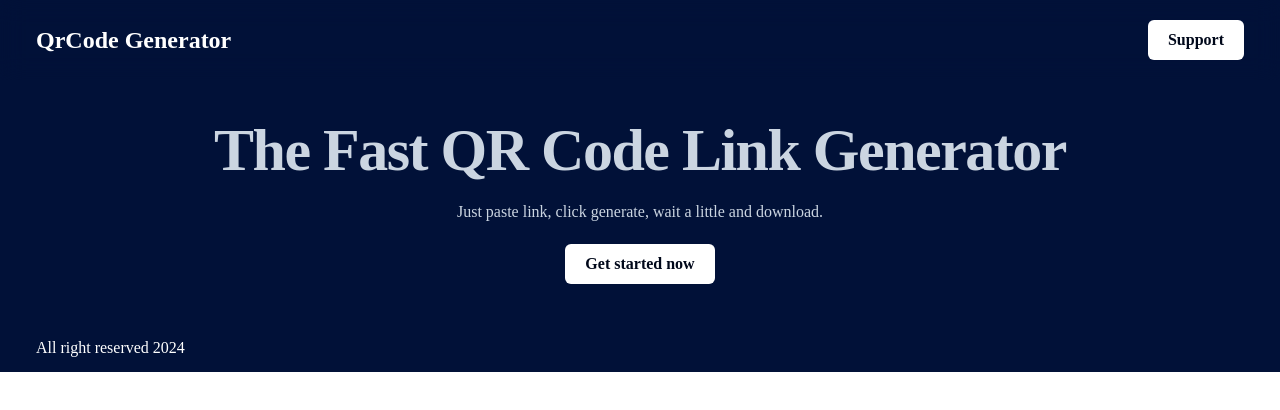
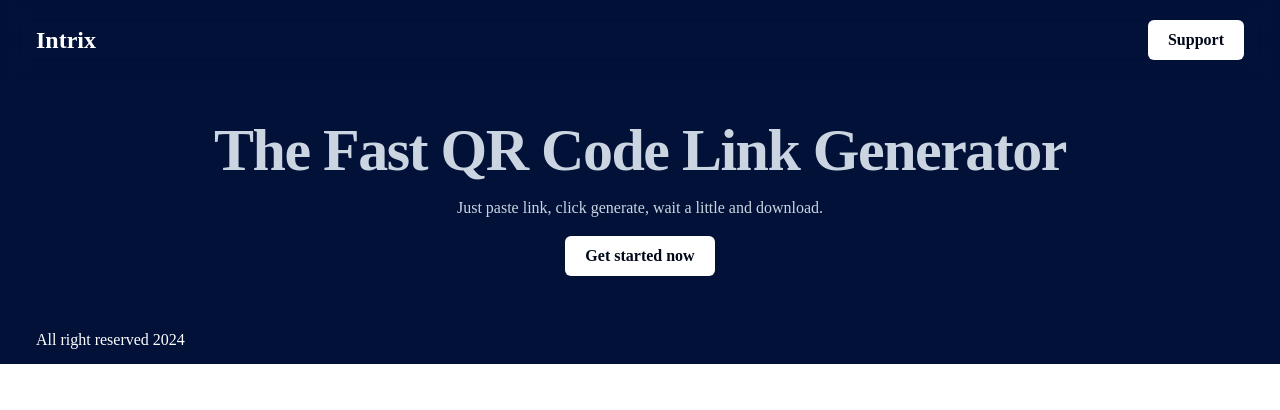
Before and after one commit to fisayo-dev/QRCode-Generator, a React (Vite) app: page / in a window 1280 px wide. Shown: the top 410 px of the page. Built offline with nearby package versions, Linux system fonts and the light colour scheme.

Commit message:
Changes the title of the app to intix

```diff
--- a/index.html
+++ b/index.html
@@ -4,7 +4,7 @@
     <meta charset="UTF-8" />
     <link rel="icon" type="image/svg+xml" href="/vite.svg" />
     <meta name="viewport" content="width=device-width, initial-scale=1.0" />
-    <title>Qrcode Generator</title>
+    <title>Intrix || Qr Code Generator</title>
   </head>
   <body>
     <div id="root"></div>
--- a/src/components/Header.jsx
+++ b/src/components/Header.jsx
@@ -5,7 +5,7 @@ const Header = () => {
     <div className="fixed top-0 w-full z-10 bg-transparent backdrop-blur-md text-white px-5 py-3">
       <div className="container mx-auto px-4 py-2">
         <div className="flex justify-between items-center">
-          <h2 className="text-2xl font-bold">QrCode Generator</h2>
+          <h2 className="text-2xl font-bold">Intrix</h2>
           <Button>Support</Button>
         </div>
       </div>
--- a/src/pages/Home.jsx
+++ b/src/pages/Home.jsx
@@ -6,7 +6,7 @@ const Home = () => {
     <AppLayout>
       <div className="container mx-auto px-4 text-slate-300">
         <div className="grid justify-items-center">
-          <div className="grid gap-5 py-10 text-center">
+          <div className="grid gap-4 py-10 text-center">
             <h2 className="capitalize text-6xl font-bold tracking-tight">The fast QR Code link generator</h2>
             <p>Just paste link, click generate, wait a little and download.</p>
             <Button styles="mx-auto">Get started now</Button>
```
